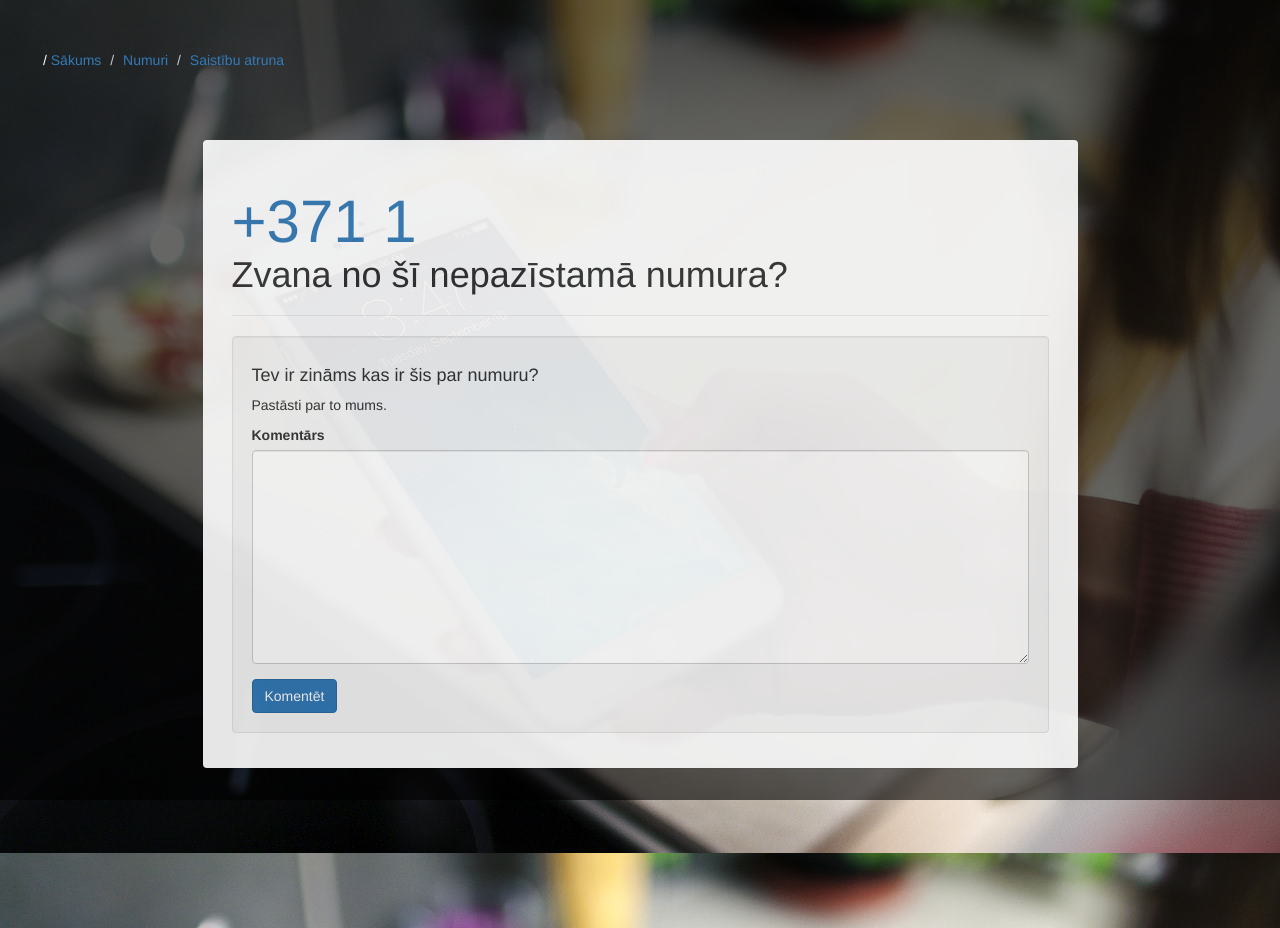
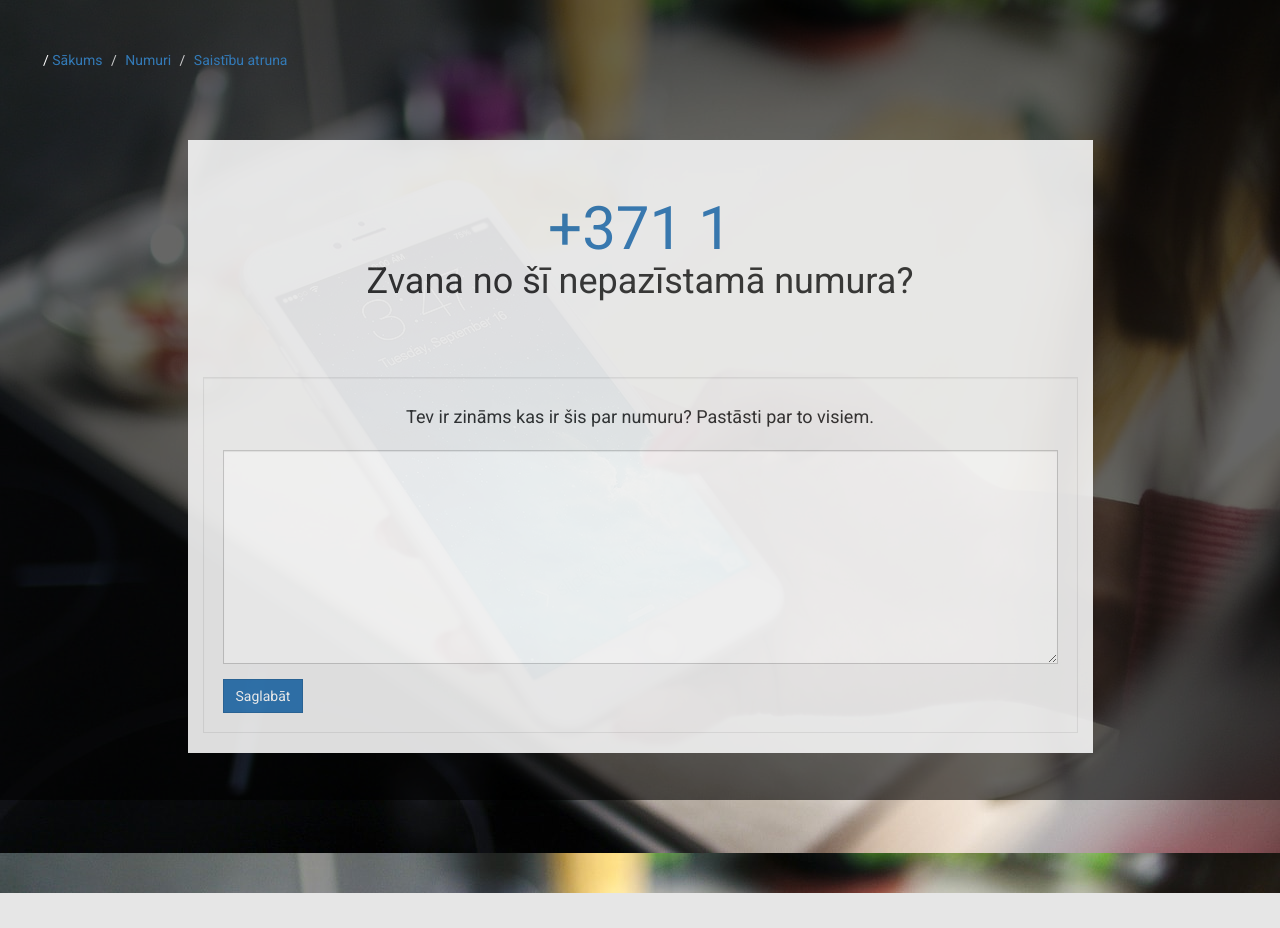
Before and after one commit to aabele/kasmanzvana.lv, a Django app: page /numurs/1/ in a window 1280 px wide. After the commit the page ends 893 px from the top, so only its background shows below. Run offline with Django 4.2, Linux system fonts and the light colour scheme; data that the repository does not hold is empty; some libraries are stand-ins or nearby versions.

Commit message:
Multiple tweaks.

```diff
--- /dev/null
+++ b/phone/management/__init__.py
@@ -0,0 +1,6 @@
+# -*- coding:utf8 -*-
+"""
+
+"""
+
+from __future__ import unicode_literals
--- /dev/null
+++ b/phone/management/commands/__init__.py
@@ -0,0 +1,6 @@
+# -*- coding:utf8 -*-
+"""
+
+"""
+
+from __future__ import unicode_literals
--- a/phone/models.py
+++ b/phone/models.py
@@ -101,3 +101,13 @@ class Comment(mixins.HashidMixin, models.Model):
         :return: string
         """
         return reverse('phones:comment_profile', kwargs={'pk': self.get_hashid_pk()})
+
+    def is_admin(self):
+        """
+        Check if the comment has been left by the admin user
+        :return: Boolean
+        """
+        if not self.author:
+            return False
+
+        return self.author.is_staff == True
--- a/phone/static/css/main.css
+++ b/phone/static/css/main.css
@@ -1,5 +1,6 @@
 * {
     outline: none !important;
+    font-family: 'Roboto', "proxima-nova", "Proxima Nova", sans-serif;
 }
 
 .full {
@@ -127,3 +128,14 @@ body {
 .padding0-1 {
     padding: 0 0 1em;
 }
+
+.padding1 {
+    padding: 1em 0;
+}
+.padding2 {
+    padding: 2em 0;
+}
+
+.btn, input, textarea, select, .well {
+    border-radius: 0 !important;
+}
--- a/phone/templates/phone/breadcrumbs.html
+++ b/phone/templates/phone/breadcrumbs.html
@@ -1,6 +1,13 @@
 
-    <ol class="breadcrumb">
-        {% for cat in categories %}
-            <li><a href="{% url "phone.category" cat.0 %}">{{ cat.1 }}</a></li>
-        {% endfor %}
-    </ol>
+{% if object %}
+    <div class="row">
+        <div class="col-md-12">
+            <ol class="breadcrumb">
+                <li><a href="{% url "phones:category" object.cat_1 %}">{{ object.cat_1|slice:"0:2" }}</a></li>
+                <li><a href="{% url "phones:category" object.cat_2 %}">{{ object.cat_2|slice:"2:4" }}</a></li>
+                <li><a href="{% url "phones:category" object.cat_3 %}">{{ object.cat_3|slice:"4:6" }}</a></li>
+            </ol>
+        </div>
+    </div>
+{% else %}
+{% endif %}
--- a/phone/templates/phone/category.html
+++ b/phone/templates/phone/category.html
@@ -56,7 +56,7 @@
                             </a>
                         {% else %}
                             <a href="{% url "phones:category" category=item %}" class="btn btn-lg btn-secondary">
-                                <h1 style="font-weight: normal">{{ item }}...</h1>
+                                <h4 style="font-weight: normal">{{ item }}...</h4>
                             </a>
                         {% endif %}
                     </div>
--- a/phone/templates/phone/phone.html
+++ b/phone/templates/phone/phone.html
@@ -19,8 +19,12 @@
 
 {% block body %}
 
-    <div class="panel" style="padding: 2em 2em 1em;">
-        <h1>
+    <div class="row" style="background:#f5f5f5;">
+        <div class="col-md-12">
+
+            {% include "phone/breadcrumbs.html" %}
+
+            <h1 class="padding1 text-center">
                 <span>
                     <a href="{{ request.path }}" title="{{ number }}">
                         {{ COUNTRY_PREFIX }} {{ number }}
@@ -29,48 +33,51 @@
                 <br> Zvana no šī nepazīstamā numura?
             </h1>
 
-        <hr>
-
-        {% if links %}
-            <div class="panel panel-default">
-                <div class="panel-heading">
-                    <h4>Atradām ar šo numuru saistītus resursus</h4>
-                </div>
-                    <ul class="list-group">
-                        {% for link in links %}
-                            <li class="list-group-item">
-                                <a href="{{ link.url }}"
-                                   rel="nofollow"
-                                   data-target="new-window"
-                                   title="{{ link.title }}">
-                                    {{ link.title }}
-                                </a>
-                            </li>
-                        {% endfor %}
-                    </ul>
-            </div>
-        {% endif %}
-
+            <div class="row padding1">
+                <div class="col-md-7">
                     {% if object.visible_comments %}
+                        <h4>Apmeklētāju komentāri</h4>
+                        <div class="padding1">
                             {% for comment in object.visible_comments %}
                                 {% if not forloop.first %}<hr>{% endif %}
                                 <div>
+                                    <div class="lead">
+                                        {% if comment.is_admin %}
+                                            {{ comment.body|safe|linebreaks }}
+                                        {% else %}
                                             {{ comment.body|linebreaks }}
+                                        {% endif %}
+                                    </div>
+
                                     <div class="meta">
                                         {% include "phone/_snippets/user.html" with user=comment.author %} @
                                         {{ comment.insert_date }}
                                     </div>
                                 </div>
                             {% endfor %}
+                        </div>
                     {% endif %}
+                </div>
+                <div class="col-md-5">
+{#                    <div class="text-center">#}
+{#                        <p>#}
+{#                            Saņem ziņu kad par šo numuru parādās jaunumi#}
+{#                        </p>#}
+{#                        <p>#}
+{#                            <a href="#" class="btn btn-sm btn-primary">#}
+{#                                <i class="fa fa-eye" aria-hidden="true"></i>#}
+{#                                Pieteikties#}
+{#                            </a>#}
+{#                        </p>#}
+{#                    </div>#}
+                </div>
+            </div>
+
 
             <form method="post" action="{% url "phones:add_comment" %}" class="panel panel-default well" id="comment-form" style="display: none">
 
-            <div>
-                <h4>Tev ir zināms kas ir šis par numuru?</h4>
-                <p>
-                  Pastāsti par to mums.
-                </p>
+                <div class="text-center padding0-1">
+                    <h4>Tev ir zināms kas ir šis par numuru? Pastāsti par to visiem.</h4>
                 </div>
 
                 {% csrf_token %}
@@ -78,7 +85,7 @@
                 <input type="hidden" name="phone" value="{{ number }}">
 
                 <div class="form-group{% if form.body.errors %} has-error{% endif %}">
-                <label for="{{ form.body.auto_id }}">Komentārs</label>
+                    <label for="{{ form.body.auto_id }}" style="display: none">Komentārs</label>
                     {{ form.body }}
                     {% if form.body.errors %}
                         <span id="error-{{ form.body.auto_id }}" class="help-block">
@@ -90,14 +97,15 @@
                 </div>
 
                 <button type="submit" class="btn btn-primary" id="comment-form-submit">
-                Komentēt
+                    Saglabāt
                 </button>
 
             </form>
-
+        </div>
+    {% include "phone/breadcrumbs.html" %}
     </div>
 
-    {% breadcrumbs number %}
+
 
 {% endblock %}
 {% block sidebar %}{% include "phone/_snippets/phone-sidebar.html" %}{% endblock %}
--- a/website/templates/website/base.html
+++ b/website/templates/website/base.html
@@ -1,3 +1,4 @@
+{% load static %}
 <!DOCTYPE html>
 <html lang="en" class="full">
 <head>
@@ -5,12 +6,13 @@
     <meta name="google-site-verification" content="eIlNBHJx1UN-EqXAPcUXn8WwEoBjMAKiHzhuSsBbpW8">
     <meta name="viewport" content="width=device-width, initial-scale=1">
 
-    <title>{% block page_title %}Nezināms numurs{% endblock %} - Kas man zvana? - Latvijas reversā telefonu grāmata</title>
+    <title>{% block page_title %}Nezināms numurs{% endblock %} - Sociālais tīkls telefonu lietotājiem</title>
     <meta name="description" content="{% block page_description %}{% endblock %}">
-
+    <link rel="stylesheet" href="https://fonts.googleapis.com/css?family=Roboto">
+    <link rel="stylesheet" href="https://maxcdn.bootstrapcdn.com/font-awesome/4.5.0/css/font-awesome.min.css">
     <link rel="stylesheet" href="https://maxcdn.bootstrapcdn.com/bootstrap/3.3.5/css/bootstrap.min.css">
-    <link rel="stylesheet" href="/static/css/main.css">
-    <link rel="icon" href="/static/favicon.png">
+    <link rel="stylesheet" href="{% static "css/main.css" %}">
+    <link rel="icon" href="{% static "favicon.png" %}">
 
     <script src="//cdnjs.cloudflare.com/ajax/libs/jquery/1.9.1/jquery.min.js"></script>
     <script src="//cdnjs.cloudflare.com/ajax/libs/underscore.js/1.8.3/underscore-min.js"></script>
```
Also changed, not shown: phone/management/commands/import_links.py (added, +30 -0 lines), phone/templates/phone/comment/profile.html (+49 -12 lines). Lines whose indentation alone changed are shown as unchanged.
